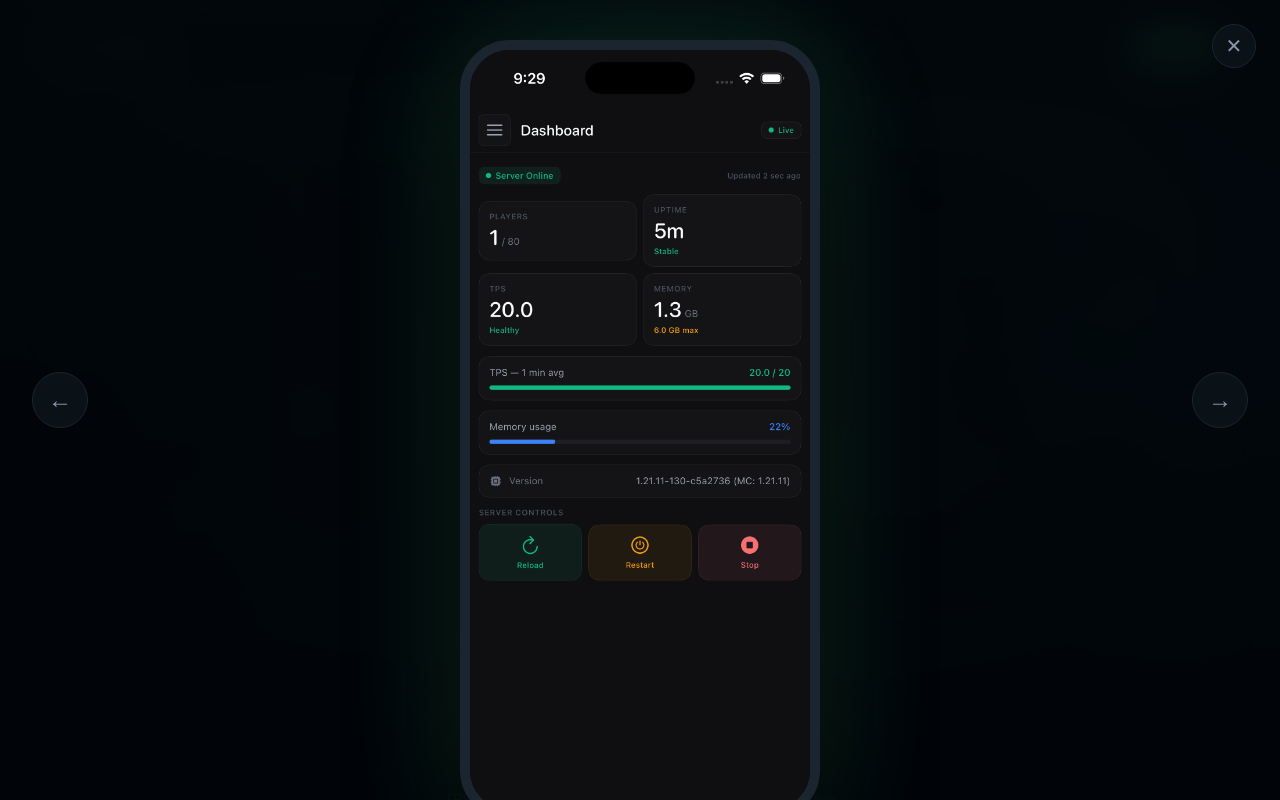
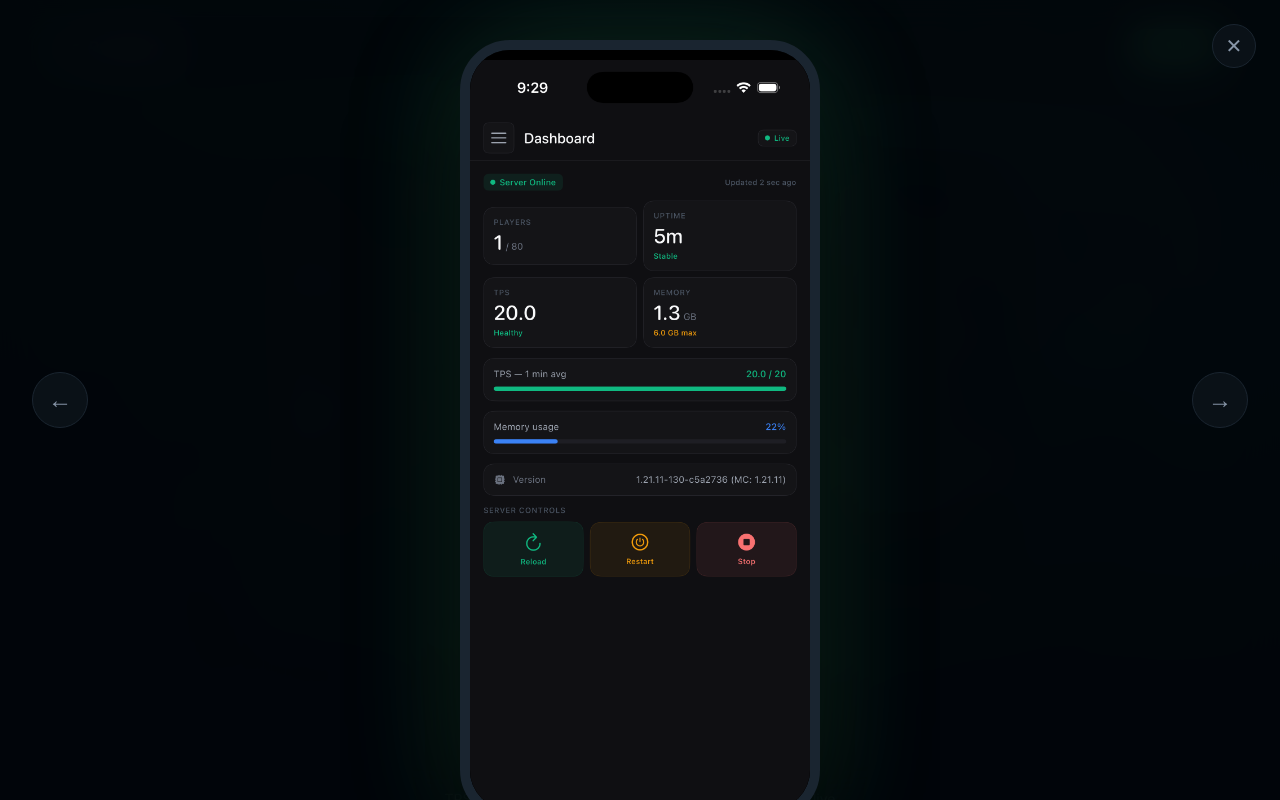
Before and after one commit to xJamesVoss/pulsepanel-website, a plain HTML site: page index.html in a window 1280 px wide. Both pictures are taken after a click on the element 640 px from the left and 3504 px from the top of the page. Shown: the part 3104-3904 px from the top of the page. Drawn offline with Linux system fonts and the light colour scheme.

Commit message:
Carousel: use object-fit contain so screenshots aren't clipped

```diff
--- a/index.html
+++ b/index.html
@@ -564,8 +564,9 @@
   .carousel-phone img {
     width: 100%;
     height: 100%;
-    object-fit: cover;
+    object-fit: contain;
     display: block;
+    background: #000;
   }
   .carousel-phone.active::after {
     content: 'Tap to enlarge';
@@ -741,8 +742,9 @@
   .lightbox-phone img {
     width: 100%;
     height: 100%;
-    object-fit: cover;
+    object-fit: contain;
     display: block;
+    background: #000;
   }
   .lightbox-info { text-align: center; max-width: 480px; }
   .lightbox-info-eyebrow {
```
